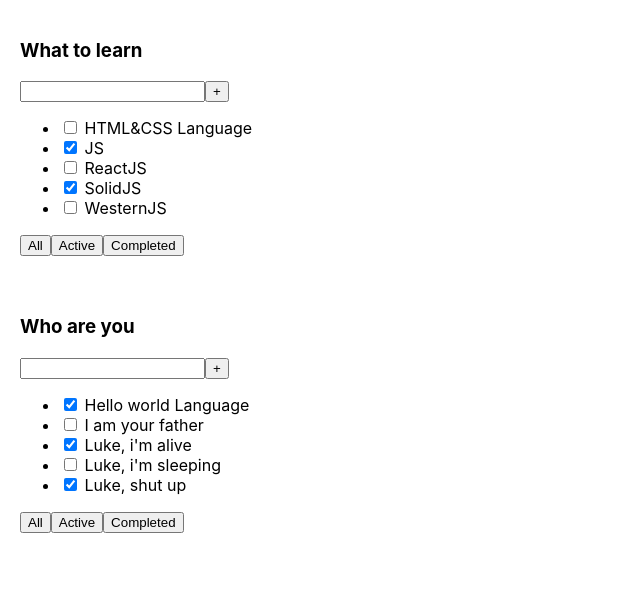
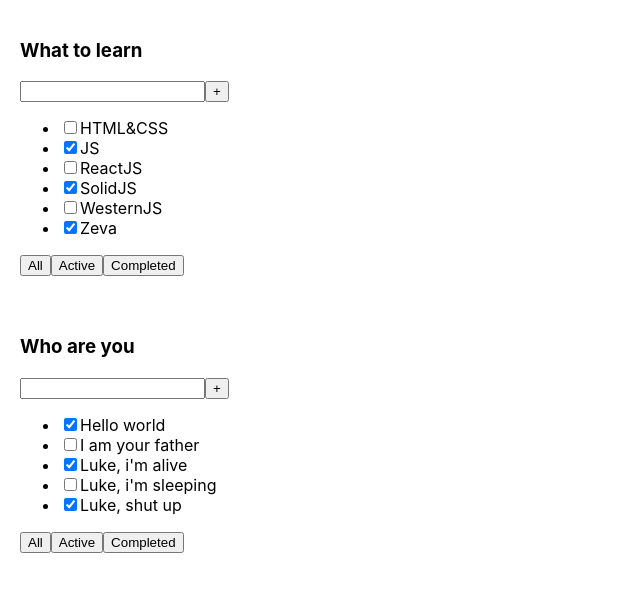
Before and after one commit to Mulwor/ToDoList, a React (Create React App) app: page / in a window 1280 px wide. Shown: the top 592 px of the page, without its empty margins (0-640 px from the left). Built offline with nearby package versions, Linux system fonts and the light colour scheme.

Commit message:
change input: props.tasks[0].isDone to map

```diff
--- a/src/App.tsx
+++ b/src/App.tsx
@@ -8,7 +8,8 @@
         { id: 2, title: "JS", isDone: true },
         { id: 3, title: "ReactJS", isDone: false },
         { id: 4, title: "SolidJS", isDone: true },
-        { id: 5, title: "WesternJS", isDone: false }
+        { id: 5, title: "WesternJS", isDone: false },
+        { id: 6, title: "Zeva", isDone: true}
     ]
     const tasks2 = [
         { id: 1, title: "Hello world", isDone: true },
--- a/src/components/TodoList.tsx
+++ b/src/components/TodoList.tsx
@@ -23,11 +23,13 @@
                 </div>
 
                 <ul>
-                    <li><input type="checkbox" checked={props.tasks[0].isDone}/> <span> {props.tasks[0].title} Language </span></li>
-                    <li><input type="checkbox" checked={props.tasks[1].isDone}/> <span>{props.tasks[1].title} </span></li>
-                    <li><input type="checkbox" checked={props.tasks[2].isDone}/> <span> {props.tasks[2].title}</span></li>
-                    <li><input type="checkbox" checked={props.tasks[3].isDone}/> <span> {props.tasks[3].title} </span></li>
-                    <li><input type="checkbox" checked={props.tasks[4].isDone}/> <span> {props.tasks[4].title} </span></li>
+                    {props.tasks.map((task: TaskType) => {
+                        return (
+                            <li key = {task.id}>
+                                <input type='checkbox' checked={task.isDone}/><span>{task.title}</span>
+                            </li>
+                        )
+                    })}
                 </ul>
 
                 <div>
```
